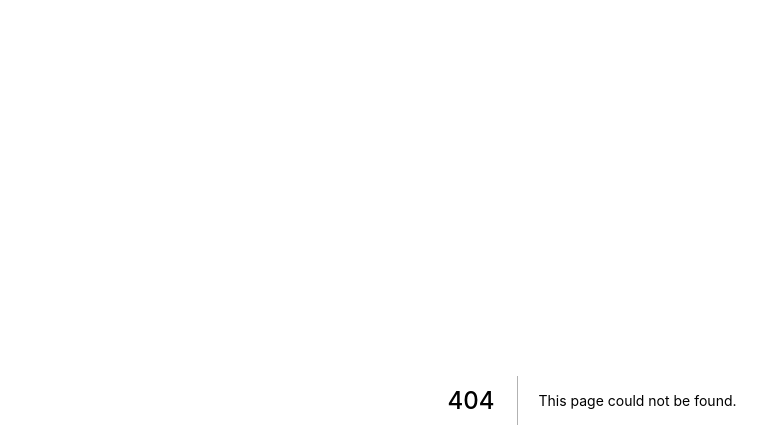
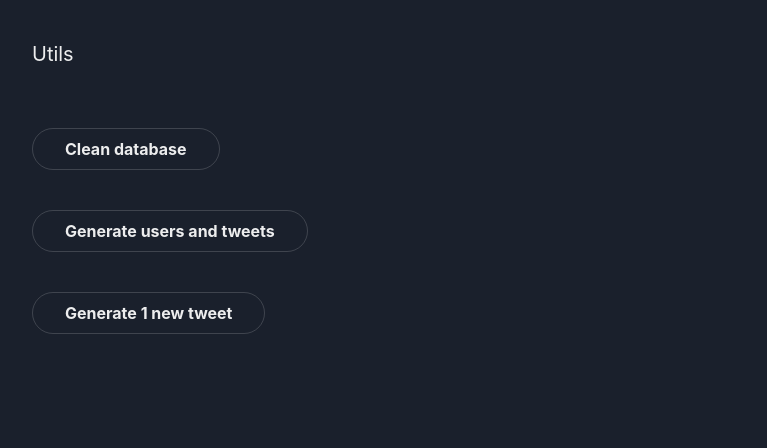
Before and after one commit to msanmaz/prisma-exp, a Next.js app: page /utils in a window 1280 px wide. Before the commit this address had no page. Shown: the top 448 px of the page, without its empty margins (48-815 px from the left). Built offline with nearby package versions, Linux system fonts and the light colour scheme.

Commit message:
faker data

```diff
--- a/components/Sidebar.js
+++ b/components/Sidebar.js
@@ -1,21 +1,10 @@
-import React from 'react';
 import {
-  IconButton,
   Box,
-  CloseButton,
   Flex,
   Icon,
   useColorModeValue,
-  Drawer,
-  DrawerContent,
-  Text,
-  useDisclosure,
-  BoxProps,
-  FlexProps,
   Image,
   Button,
-  VStack,
-  ButtonGroup,
 } from '@chakra-ui/react';
 import {
   FiHome,
@@ -27,11 +16,9 @@ import {
   FiBell,
   FiList
 } from 'react-icons/fi';
-import { IconType } from 'react-icons';
 import { signOut, useSession } from 'next-auth/react'
 import { useRouter } from 'next/router';
 import Link from 'next/link'
-import { getSession } from "next-auth/react"
 
 
 
@@ -68,7 +55,7 @@ const SidebarContent = ({ ...rest }) => {
       bg={useColorModeValue('white', 'gray.900')}
       borderRight="1px"
       borderRightColor={useColorModeValue('gray.200', 'gray.700')}
-      w='full'
+      w={{md:'5rem',xl:'200px'}}
       h="full"
       {...rest}>
       <Flex h="20" alignItems="center" mx="6" justifyContent="space-between">
@@ -93,7 +80,7 @@ const SidebarContent = ({ ...rest }) => {
       <Box px={6} my={4}>
 
 
-        <Box bgColor={'twitter.600'} rounded='full'>
+        <Box display={{md:'none',xl:'flex'}} bgColor={'twitter.600'} rounded='full'>
           {status === 'authenticated' ? (
             <Button w='full' rounded={'full'} bgColor='twitter.600'
               onClick={() => {
@@ -128,7 +115,7 @@ const NavItem = ({ icon, children, ...rest }) => {
       <Flex
         align="center"
         p="4"
-        mx="4"
+        mx={{md:3,xl:4}}
         borderRadius="lg"
         rounded='full'
         role="group"
--- a/package.json
+++ b/package.json
@@ -13,6 +13,7 @@
     "@chakra-ui/react": "^1.8.8",
     "@emotion/react": "^11.9.0",
     "@emotion/styled": "^11.8.1",
+    "@faker-js/faker": "^7.1.0",
     "@heroicons/react": "^1.0.6",
     "@next-auth/prisma-adapter": "^1.0.3",
     "@prisma/client": "3.13.0",
--- a/pages/api/auth/[...nextauth].js
+++ b/pages/api/auth/[...nextauth].js
@@ -77,7 +77,6 @@ export default NextAuth({
     },
     session: async ({ session, token, user }) => {
       if (!session) return null
-      console.log('user',user)
       session.email = token.email
       session.name = token.name
       session.jti = token.jti
--- a/pages/api/setup.js
+++ b/pages/api/setup.js
@@ -4,7 +4,7 @@ import { getSession } from 'next-auth/react'
 export default async function handler(req, res) {
   const session = await getSession({ req })
   if (!session) return res.end()
-
+ //todo for username check
 
   if (req.method === 'POST') {
     await prisma.user.update({
--- a/pages/index.js
+++ b/pages/index.js
@@ -42,7 +42,7 @@ export default function Home({ tweets,session }) {
 
         <Box display={'flex'} direction={'row'} justifyContent={{base:'flex-start',md:'center'}} alignContent={{base:'flex-start',md:'center'}} minH={'100vh'} maxW='2000px'>
 
-          <Flex display={{base:'none',md:'flex'}} h='100vh' position={'sticky'} top={0}>
+          <Flex display={{base:'none',md:'flex',xl:'flex'}}  w={{md:'5rem',xl:'200px'}} h='100vh' position={'sticky'} top={0}>
               <Box  h='full' >
               <SimpleSidebar/>
 
@@ -83,7 +83,7 @@ export default function Home({ tweets,session }) {
 
 
 
-        <Flex position={'sticky'} bottom='0' display={{base:'inline',md:'none'}} w="full" bgColor={'gray.300'} h="auto">
+        <Flex position={'fixed'} bottom='0' display={{base:'inline',md:'none'}} w="full" bgColor={'gray.300'} h="auto">
         <BottomNav/>
         </Flex>
 
--- a/pages/setup.js
+++ b/pages/setup.js
@@ -6,8 +6,6 @@ import { useRouter } from 'next/router'
 export default function Setup() {
   const router = useRouter()
   const { data: session, status } = useSession()
-
-  console.log(session)
 
   const loading = status === 'loading'
   const [name, setName] = useState('')
@@ -19,6 +17,8 @@ export default function Setup() {
   if (!loading && session.user.name) {
     router.push('/')
   }
+
+  console.log('session in setup',session)
 
 
 
--- /dev/null
+++ b/pages/utils.js
@@ -0,0 +1,62 @@
+export default function Utils() {
+    return (
+      <div className='mt-10 ml-20'>
+        <h2 className='mb-10 text-xl'>Utils</h2>
+
+        <div className='flex-1 mb-5'>
+          <button
+            className='border px-8 py-2 mt-5 mr-8 font-bold rounded-full color-accent-contrast bg-color-accent hover:bg-color-accent-hover-darker'
+            onClick={async () => {
+              await fetch('/api/utils', {
+                body: JSON.stringify({
+                  task: 'clean_database',
+                }),
+                headers: {
+                  'Content-Type': 'application/json',
+                },
+                method: 'POST',
+              })
+            }}
+          >
+            Clean database
+          </button>
+        </div>
+        <div className='flex-1 mb-5'>
+          <button
+            className='border px-8 py-2 mt-5 mr-8 font-bold rounded-full color-accent-contrast bg-color-accent hover:bg-color-accent-hover-darker'
+            onClick={async () => {
+              await fetch('/api/utils', {
+                body: JSON.stringify({
+                  task: 'generate_users_and_tweets',
+                }),
+                headers: {
+                  'Content-Type': 'application/json',
+                },
+                method: 'POST',
+              })
+            }}
+          >
+            Generate users and tweets
+          </button>
+        </div>
+        <div className='flex-1 mb-5'>
+          <button
+            className='border px-8 py-2 mt-5 mr-8 font-bold rounded-full color-accent-contrast bg-color-accent hover:bg-color-accent-hover-darker'
+            onClick={async () => {
+              await fetch('/api/utils', {
+                body: JSON.stringify({
+                  task: 'generate_one_tweet',
+                }),
+                headers: {
+                  'Content-Type': 'application/json',
+                },
+                method: 'POST',
+              })
+            }}
+          >
+            Generate 1 new tweet
+          </button>
+        </div>
+      </div>
+    )
+  }
```
Also changed, not shown: pages/api/utils.js (added), 2 other files (tests, documents, lock files or other folders).
